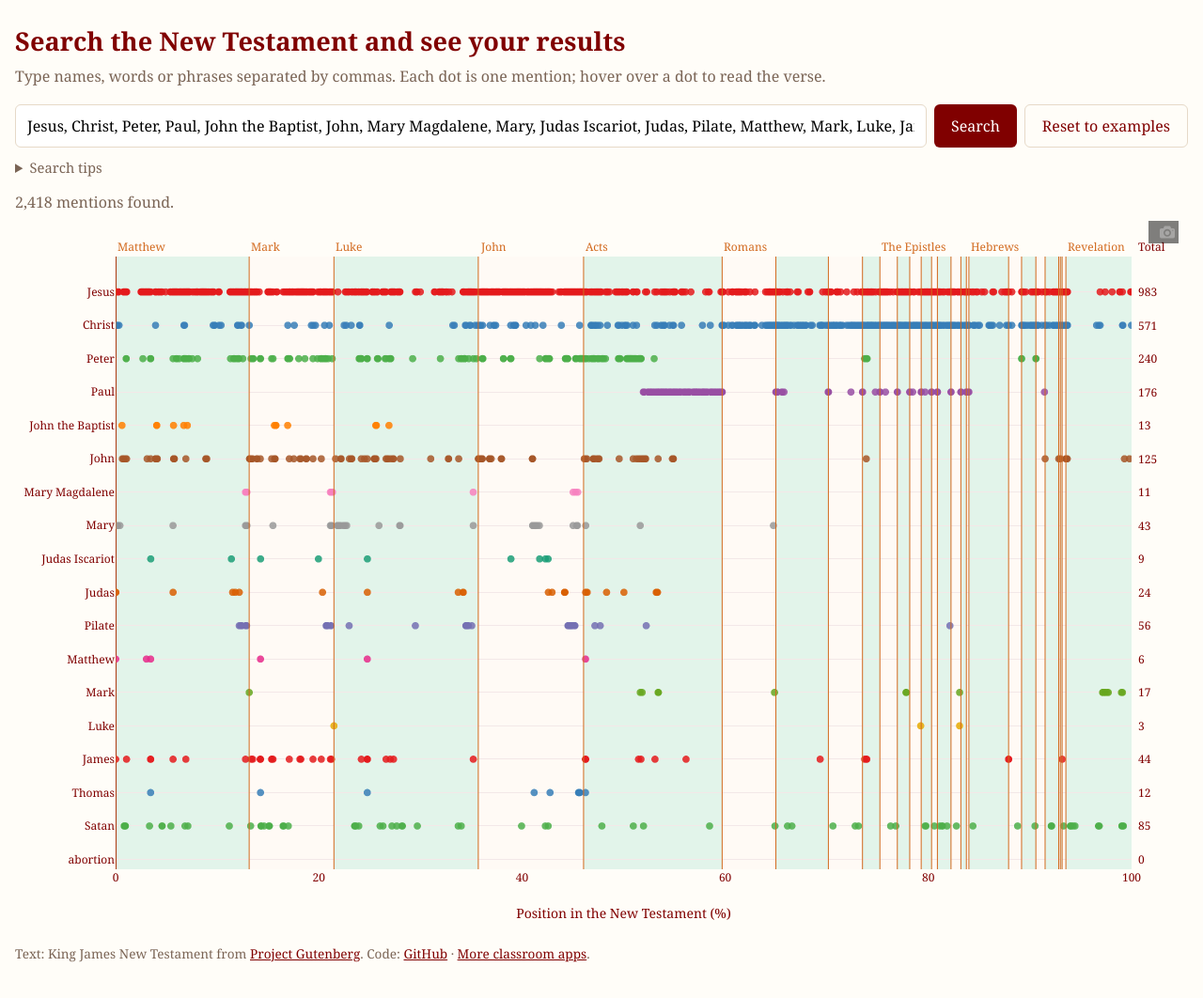
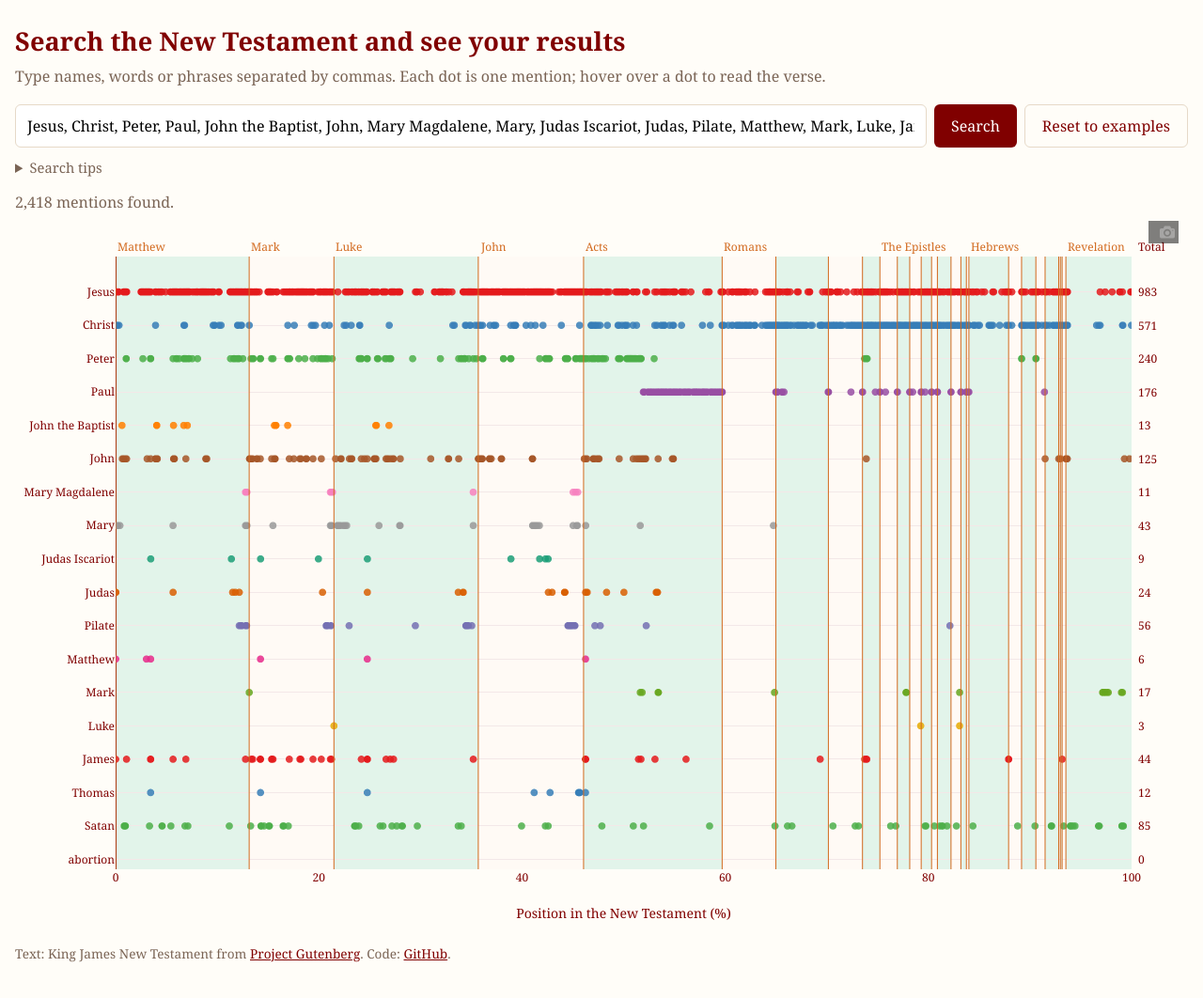
Before and after one commit to BPMData/BibleViz, a plain HTML site: page index.html in a window 1280 px wide. Shown: the whole page at 94% size. Drawn offline with nearby package versions, Linux system fonts and the light colour scheme.

Commit message:
Remove the link to the classroom apps hub
BibleViz isn't part of that app family.

Co-Authored-By: Claude Opus 5.5 <noreply@anthropic.com>
Claude-Session: https://claude.ai/code/session_01Ad4FScgZGR8X6X8bTu9Lro

```diff
--- a/index.html
+++ b/index.html
@@ -90,7 +90,7 @@
 
   <footer>
     Text: King James New Testament from <a href="https://www.gutenberg.org/ebooks/10">Project Gutenberg</a>.
-    Code: <a href="https://github.com/BPMData/BibleViz">GitHub</a> · <a href="https://bpmdata.github.io/">More classroom apps</a>.
+    Code: <a href="https://github.com/BPMData/BibleViz">GitHub</a>.
   </footer>
 </main>
 <div id="tip" role="tooltip"></div>
```
